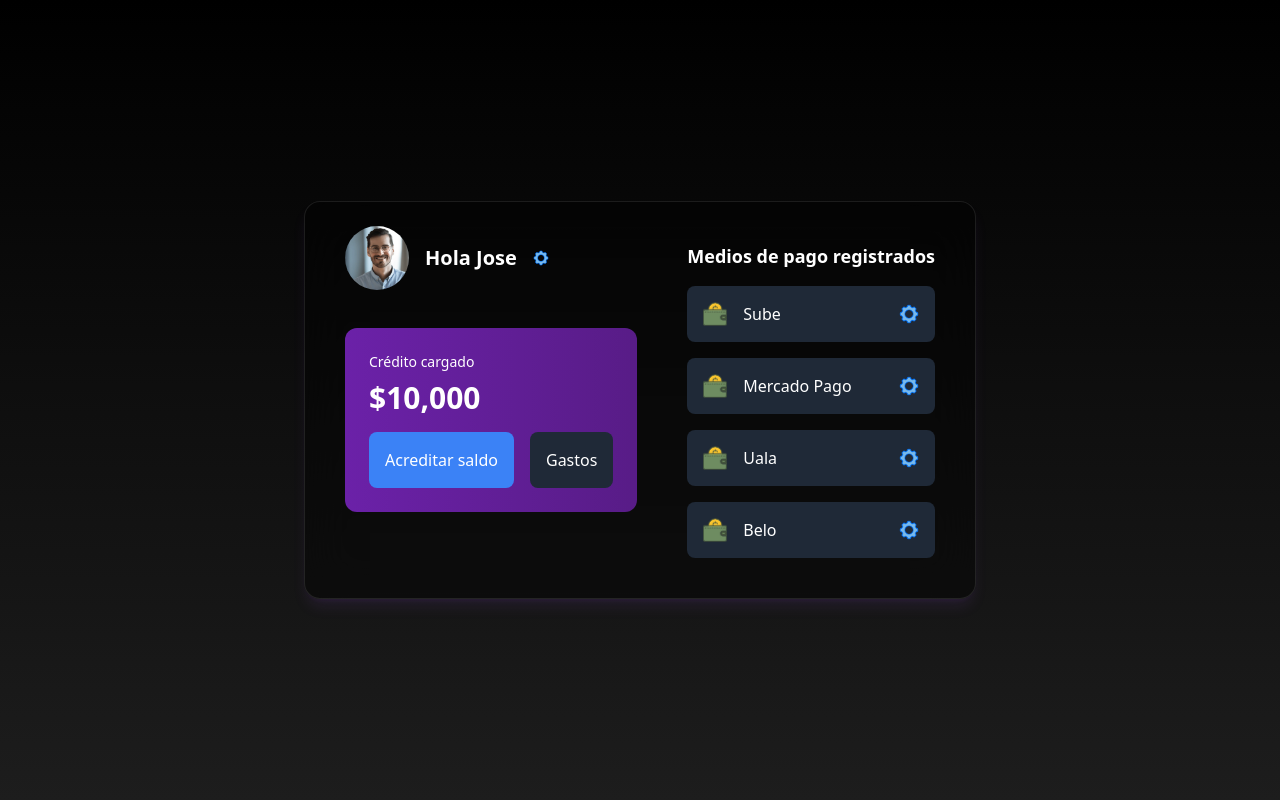
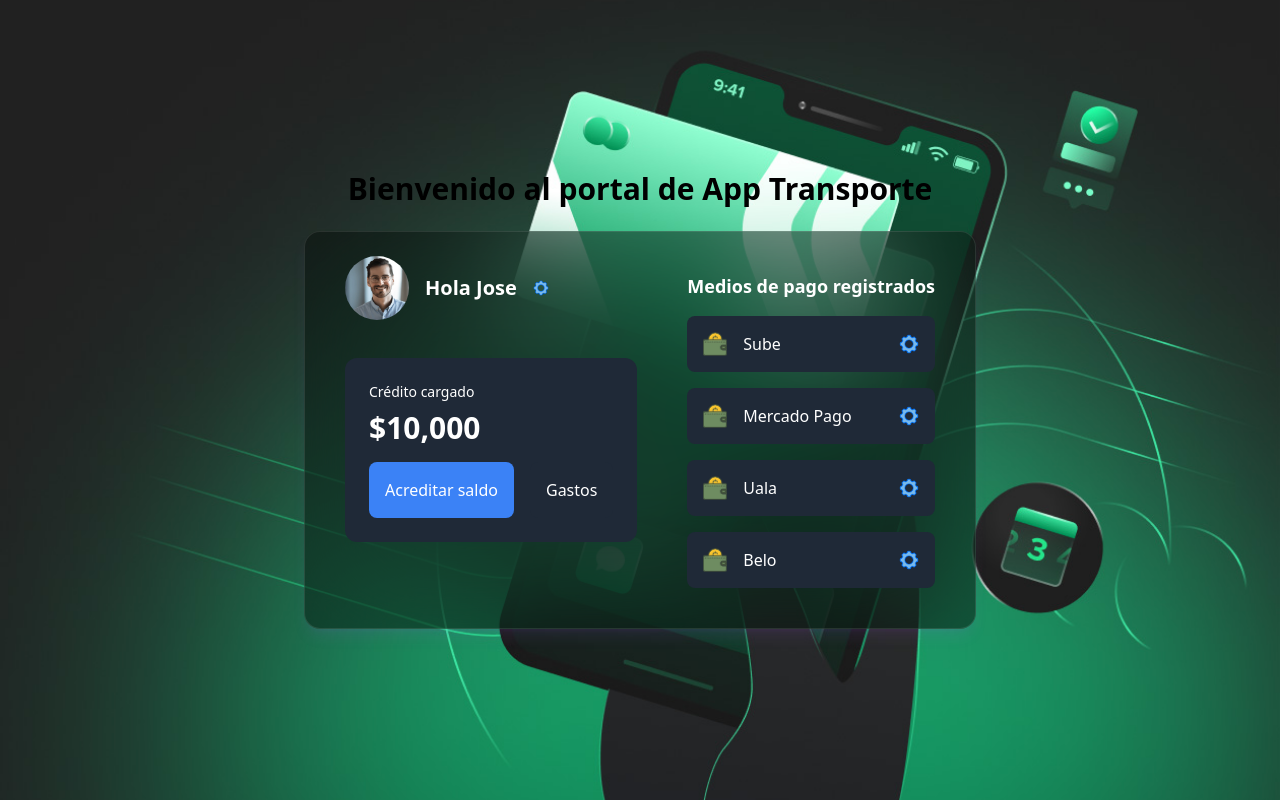
Before and after one commit to dantegissara/IS3-TP-GRUPO2, a plain HTML site: page frontend/index.html in a window 1280 px wide. Drawn offline with nearby package versions, Linux system fonts and the light colour scheme.

Commit message:
Change homepage for better onboarding

```diff
--- a/frontend/index.html
+++ b/frontend/index.html
@@ -14,8 +14,9 @@
 
 
 </head>
-<body class="bg-black text-white min-h-screen flex flex-col items-center justify-center p-6" style="background: linear-gradient(to bottom, #000000, #1d1d1d);">
-<div class="backdrop-blur-xl bg-black/40 shadow-lg shadow-purple-500/10  border border-zinc-100/10 rounded-2xl p-10 w-full max-w-2xl flex flex-row justify-between items-center gap-6">
+<body class="bg-black text-white min-h-screen flex flex-col items-center justify-center p-6" style="background-image: url('imagenes/fondo.jpg'); background-size: cover; background-position: center;">
+  <h1 class="text-3xl font-bold mb-6 text-center text-black ">Bienvenido al portal de App Transporte</h1>
+<div class="backdrop-blur-3xl bg-black/40 shadow-lg shadow-purple-500/10  border border-zinc-100/10 rounded-2xl p-10 w-full max-w-2xl flex flex-row justify-between items-center gap-6">
 
   <!-- Header -->
   <header class="flex items-center justify-between mb-6 absolute top-6">
@@ -31,7 +32,7 @@
   </header>
 
   <!-- Credito cargado -->
-  <section class="bg-gradient-to-r from-purple-800 to-purple-900 rounded-xl p-6 mb-6 mt-16 ">
+  <section class="bg-gray-800 rounded-xl p-6 mb-6 mt-16 ">
     <p class="text-sm">Crédito cargado</p>
     <p id="credito-actual" class="text-3xl font-bold mt-2">$0</p>
     <div class="flex gap-4 mt-4">
```
